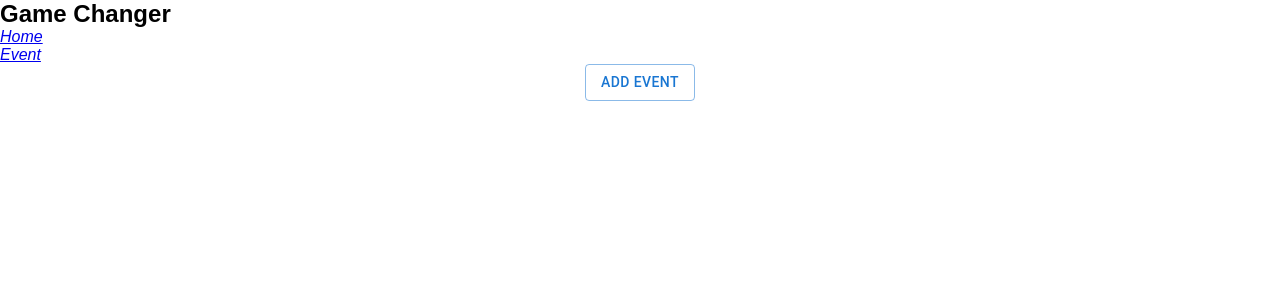
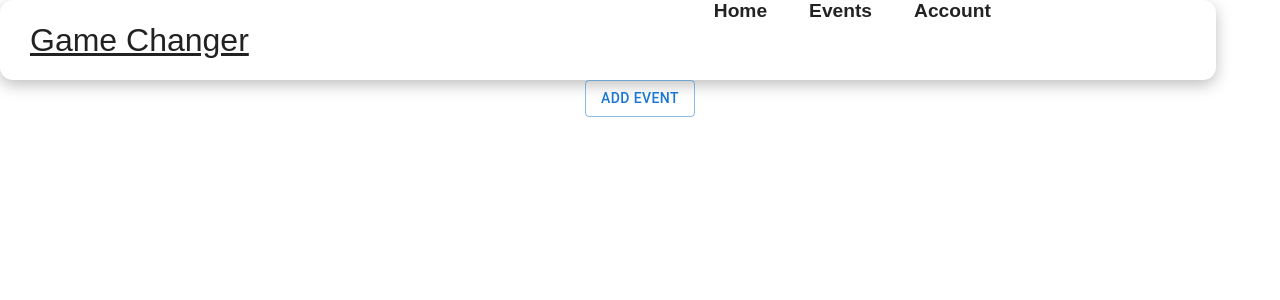
Before and after one commit to pelegvd/GameChanger, a React (Create React App) app: page / in a window 1280 px wide. Shown: the top 300 px of the page. Built offline with nearby package versions, Linux system fonts and the light colour scheme.

Commit message:
change navbar

```diff
--- a/public/index.html
+++ b/public/index.html
@@ -24,6 +24,7 @@
       work correctly both with client-side routing and a non-root public URL.
       Learn how to configure a non-root public URL by running `npm run build`.
     -->
+    <link rel="stylesheet" href="https://cdnjs.cloudflare.com/ajax/libs/font-awesome/6.4.2/css/all.min.css" integrity="sha512-z3gLpd7yknf1YoNbCzqRKc4qyor8gaKU1qmn+CShxbuBusANI9QpRohGBreCFkKxLhei6S9CQXFEbbKuqLg0DA==" crossorigin="anonymous" referrerpolicy="no-referrer" />
     <title>GameChanger</title>
   </head>
   <body>
--- a/src/App.tsx
+++ b/src/App.tsx
@@ -46,8 +46,7 @@ const App: React.FC = () => {
   return (
     <div className="app-container">
       <Router>
-        {/*<NavBar />*/}
-        <Navigation />
+        <NavBar />
         <Routes>
           <Route path="/" element={<Home />} />
           <Route path="/add" element={<AddEvent />} />
--- a/src/components/MenuItems.tsx
+++ b/src/components/MenuItems.tsx
@@ -9,4 +9,9 @@ export const MenuItem = [
     url: "/events",
     cName: "nav-links",
   },
-]
+  {
+    title: "Account",
+    url: "/sign-in",
+    cName: "nav-links-mobile",
+  },
+];
--- a/src/components/Navigation.css
+++ b/src/components/Navigation.css
@@ -0,0 +1,134 @@
+.NavbarItems {
+    display: flex;
+    justify-content: space-between;
+    align-items: center;
+    padding: 0 30px;
+    box-shadow: 0 5px 15px 0 rgb(0, 0, 0, .25);
+    width: 95%;
+    height: 80 px;
+    border-radius: 13px;
+}
+
+.navbar-logo {
+    color: #222;
+    font-size: 2rem;
+    cursor: pointer;
+}
+
+.nav-menu {
+    display: grid;
+    grid-template-columns: repeat(6, auto);
+    grid-gap: 10px;
+    list-style: none;
+    align-items: center;
+}
+
+.nav-links {
+    text-decoration: none;
+    color: #222;
+    font-size: 1.2rem;
+    font-weight: 600;
+    padding: 0.7rem 1rem;
+    white-space: nowrap;
+}
+
+.nav-links:hover {
+    background-color: #01959a;
+    color: #fff;
+    border-radius: 4px;
+    transition: all 0.2s ease-in-out;
+}
+
+.nav-links-mobile {
+    display: none;
+}
+
+button {
+    padding: 0.5rem 1rem;
+    white-space: nowrap;
+    border-radius: 0.3rem;
+    font-size: 1rem;
+    font-weight: 600;
+    border: none;
+    cursor: pointer;
+    transition: 0.2s ease-in-out;
+}
+
+button:hover {
+    background-color: #151516;
+    color: #fff;
+}
+
+.menu-icons {
+    display: none;
+}
+
+@media screen and (max-width: 850px) {
+    .NavbarItems {
+        z-index: 99;
+    }
+
+    .nav-menu {
+        display: flex;
+        flex-direction: column;
+        justify-content: flex-start;
+        background-color: #fff;
+        width: 100%;
+        height: auto;
+        position: absolute;
+        top: 0;
+        left: -100;
+        opacity: 0;
+        align-items: stretch;
+        padding: 80px 0 30px 0;
+        margin: 0;
+    }
+
+    .nav-menu.active {
+        left: 0;
+        opacity: 1;
+        z-index: -1;
+    }
+
+
+        .nav-links {
+            display: block;
+            width: 100%;
+            font-size: 1.2rem;
+            padding:  2rem 0;
+        }
+
+        .nav-links:hover {
+            background-color: #01959a;
+            transition: none;
+        }
+
+        button {
+            display: none;
+
+        }
+
+        .nav-links-mobile {
+            display: block;
+            text-align: center;
+            padding: 1.5rem;
+            margin: auto;
+            border-radius: 4px;
+            width: 80%;
+            background: #01959a;
+            text-decoration: none;
+            color: #fff;
+            font-size: 1.2rem;
+            font-weight: 700;
+            letter-spacing: 2px;
+        }
+
+        .menu-icons {
+            display: block;
+        }
+
+        .menu-icons i {
+            font-size: 1.2rems;
+            color: #222;
+        }
+    }
--- a/src/components/Navigation.tsx
+++ b/src/components/Navigation.tsx
@@ -1,26 +1,35 @@
-import React from 'react'
-import './Navigation.css';
+import React, { useState, useEffect } from "react";
+import "./Navigation.css";
 import { Link } from "react-router-dom";
-import { MenuItem } from './MenuItems';
+import { MenuItem } from "./MenuItems";
 
 export default function Navigation() {
+  const [click, setClick] = useState(false);
+  const handleClick = () => setClick(!click);
+  const closeMobileMenu = () => setClick(false);
+
   return (
-    <nav className='NavbarItems'>
-        <h1 className='navbar-logo'>Game Changer</h1>
-        <ul className='nav-menu'>
+    <nav className="NavbarItems">
+      <Link to="/" className="navbar-logo" onClick={closeMobileMenu}>
+        Game Changer
+      </Link>
+      <div className="menu-icons" onClick={handleClick}>
+        <i className={click ? "fas fa-times" : "fas fa-bars"}></i>
+      </div>
+      <ul className={click ? "nav-menu active" : "nav-menu"}>
         {MenuItem.map((item, index) => {
-                return(
+          return (
             <li key={index}>
-                <a href='/'>
-                <i>{item.title}</i>
+              <a className={item.cName} href="/">
+                {item.title}
               </a>
             </li>
-                )
+          );
         })}
-
+        <button>Account</button>
       </ul>
     </nav>
-  )
+  );
 }
 
 //https://www.youtube.com/watch?v=0dOSLhPzSGI
--- a/src/stylesheets/NavBar.css
+++ b/src/stylesheets/NavBar.css
@@ -1,5 +1,5 @@
 .navbar {
-    background:  linear-gradient(90deg, #c1c0b9 0%, #c1c0b9 100%);
+    /* background:  linear-gradient(90deg, #c1c0b9 0%, #c1c0b9 100%);
     height: 80px;
     display: flex;
     justify-content: center;
@@ -7,7 +7,15 @@
     font-size: 1.2rem;
     position: sticky;
     top: 0;
-    z-index: 999;
+    z-index: 999; */
+    display: flex;
+    justify-content: space-between;
+    align-items: center;
+    padding: 0 30px;
+    box-shadow: 0 5px 15px 0 rgb(0, 0, 0, .25);
+    width: 95%;
+    height: 80 px;
+    border-radius: 13px;
   }
 
   .navbar-container {
@@ -19,20 +27,19 @@
   }
 
   .navbar-logo {
-    color: #f7f6e7;
+    /* color: #f7f6e7;
     justify-self: start;
     margin-left: 20px;
     cursor: pointer;
     text-decoration: none;
     font-size: 2rem;
     display: flex;
-    align-items: center;
+    align-items: center; */
+    color: #222;
+    font-size: 2rem;
+    cursor: pointer;
   }
 
-  .fa-typo3 {
-    margin-left: 0.5rem;
-    font-size: 1.8rem;
-  }
 
   .nav-menu {
     display: grid;
@@ -50,12 +57,18 @@
   }
 
   .nav-links {
-    color: #fff;
+    /* color: #fff;
     display: flex;
     align-items: center;
     text-decoration: none;
     padding: 0.5rem 1rem;
-    height: 100%;
+    height: 100%; */
+    text-decoration: none;
+    color: #222;
+    font-size: 1.2rem;
+    font-weight: 600;
+    padding: 0.7rem 1rem;
+    white-space: nowrap;
   }
 
   .nav-links:hover {
```
Lines whose indentation alone changed are shown as unchanged.
